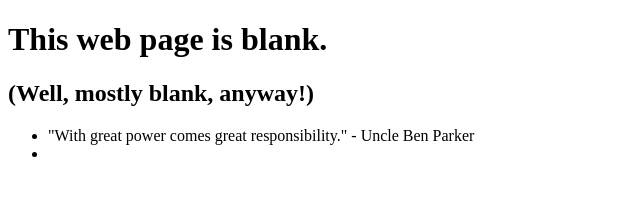
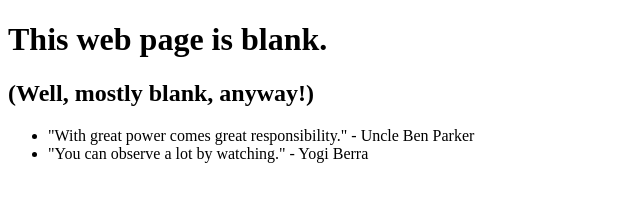
Before and after one commit to sapgit123/0main_openSAP_repo, a plain HTML site: page index.html in a window 1280 px wide. Shown: the whole page, without its empty margins (0-640 px from the left). Drawn offline with Linux system fonts and the light colour scheme.

Commit message:
added quote by Yogi Berra

```diff
--- a/index.html
+++ b/index.html
@@ -10,7 +10,7 @@
 	<h2>(Well, mostly blank, anyway!)</h2>
 	<ul>
 		<li>"With great power comes great responsibility." - Uncle Ben Parker</li>
-		<li></li>
+		<li>"You can observe a lot by watching." - Yogi Berra</li>
 	</ul>
 </body>
 </html>
```
